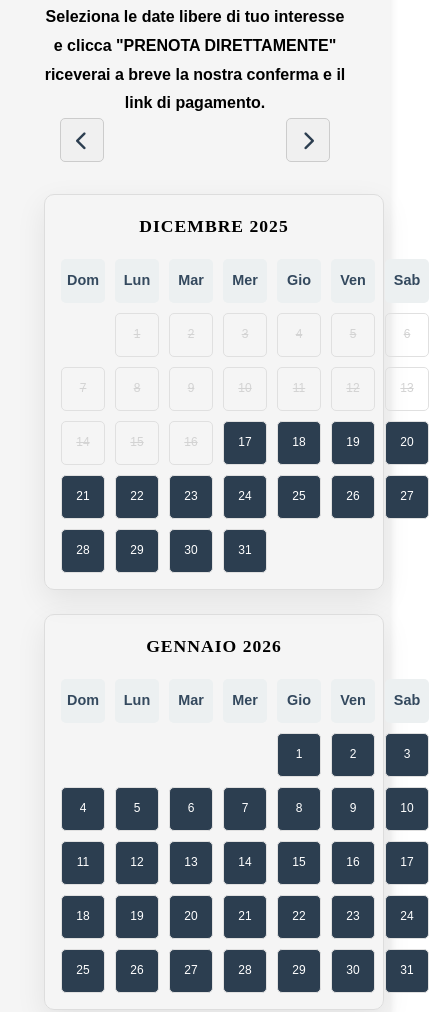
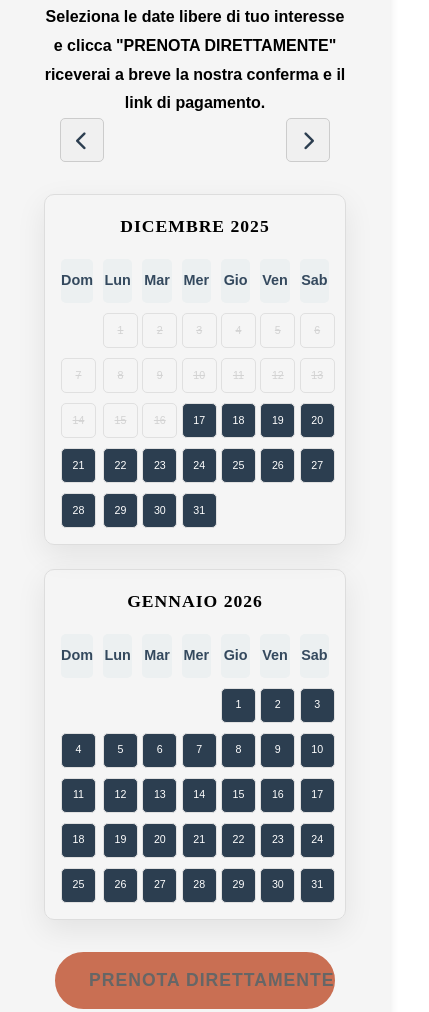
Before and after one commit to dalmamrk/serendipity, a plain HTML site: page index.html in a window 390 px wide. Shown: the part 9085-10097 px from the top of the page, 429 px wide, since content can reach past the window. Drawn offline with Linux system fonts and the light colour scheme; no server answers.

Commit message:
Add files via upload

```diff
--- a/style.css
+++ b/style.css
@@ -1418,7 +1418,10 @@ button:focus-visible {
 
 .mese {
     flex: 1 1 300px;
-    max-width: 340px;
+    max-width: 100%;
+    /* Allow full width on mobile */
+    min-width: 0;
+    /* Allow shrinking */
     padding: 1rem;
     border: 1px solid #ddd;
     border-radius: 10px;
@@ -1446,14 +1449,19 @@ button:focus-visible {
 
 @media (max-width: 768px) {
     .calendar-grid {
-        gap: 6px;
-        /* Slightly more space on mobile if fits */
+        gap: 2px;
+        /* Minimize gap on mobile to fit screen */
     }
 
     .day {
-        /* Ensure cells are large enough */
-        min-height: 44px;
-        min-width: 44px;
+        /* Reduce size to fit 7 columns */
+        min-height: 35px;
+        min-width: 0;
+        /* Allow grid to shrink items */
+        height: auto;
+        aspect-ratio: 1;
+        /* Maintain square shape */
+        font-size: 0.8rem;
     }
 
     /* Stack calendars vertically on mobile */
```
